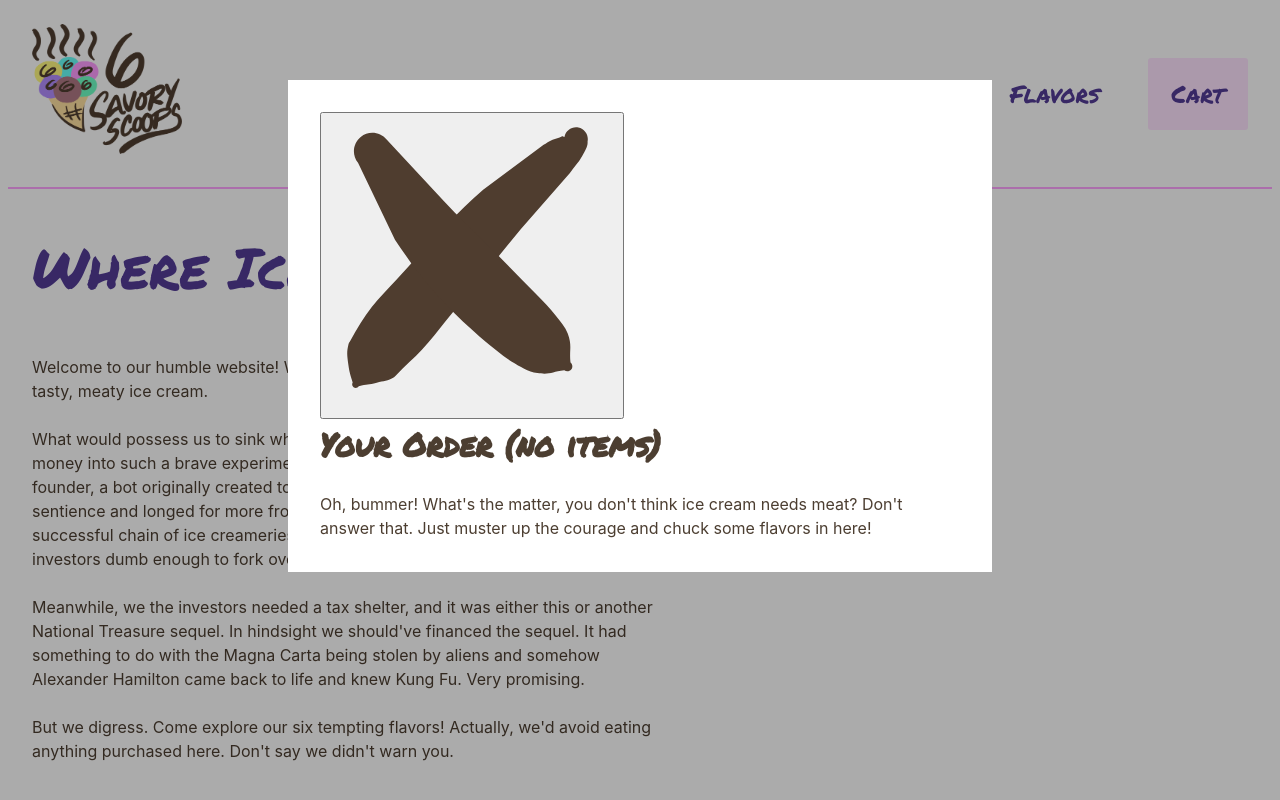
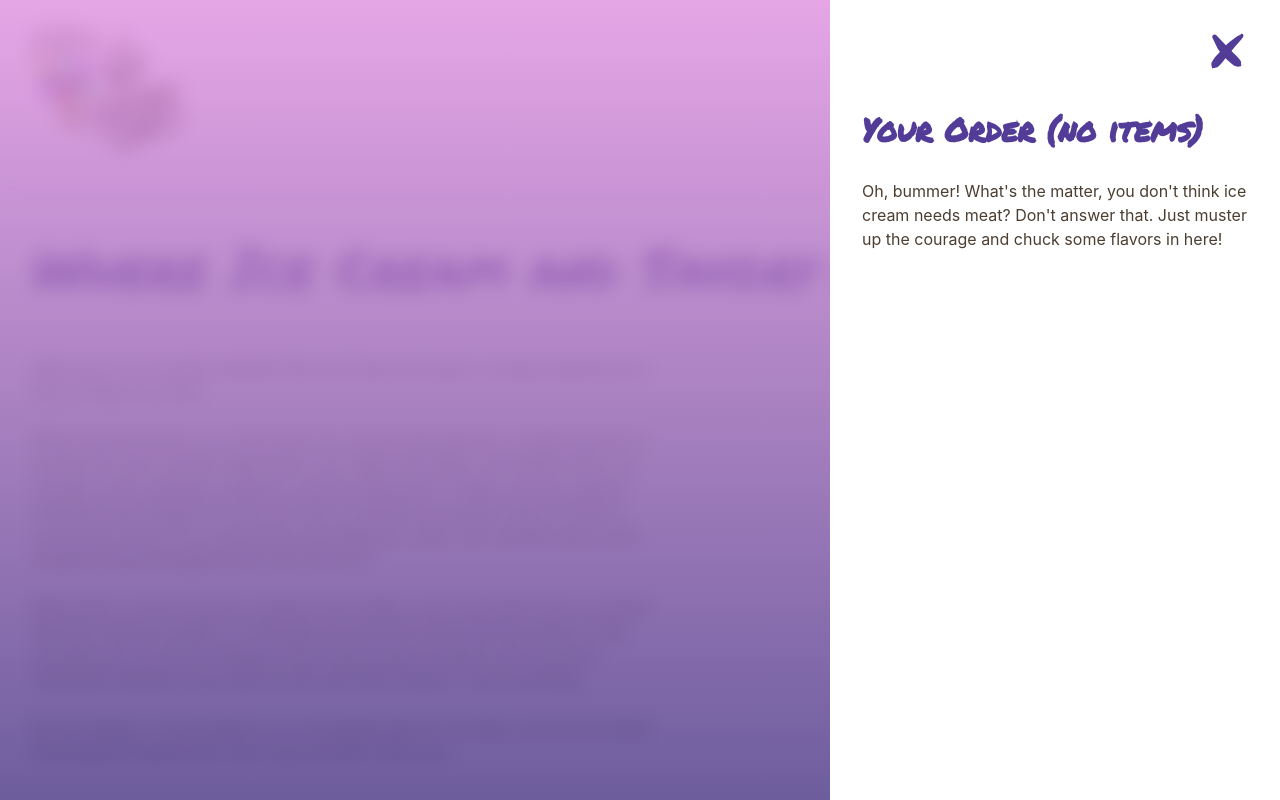
Before and after one commit to falldowngoboone/6-savory-scoops, a React (Create React App) app: page / in a window 1280 px wide. Both pictures are taken after a click on the button "Cart". Shown: the top 800 px of the page. Built offline with nearby package versions, Linux system fonts and the light colour scheme.

Commit message:
Style cart

```diff
--- a/src/Cart.js
+++ b/src/Cart.js
@@ -14,8 +14,11 @@ function Cart() {
   return (
     <div className={styles.cart}>
       <h2 className={styles.title} id="cart-heading">
-        Your Order ({orderItems.length || 'no'}{' '}
-        {orderItems.length !== 1 ? 'items' : 'item'})
+        Your Order{' '}
+        <span className={styles.tally}>
+          ({orderItems.length || 'no'}{' '}
+          {orderItems.length !== 1 ? 'items' : 'item'})
+        </span>
       </h2>
       {orderItems.length > 0 ? (
         <>
@@ -30,7 +33,7 @@ function Cart() {
           <Link className={appStyles.button} to="/checkout">
             Checkout
           </Link>
-          <h3>All the deliciousness</h3>
+          <h3 className={styles.subheading}>All the deliciousness</h3>
           {orderItems.length > 5 && (
             <p>Oh, my, you must have a death wish...</p>
           )}
@@ -53,10 +56,16 @@ function Cart() {
 
 function OrderItem({ image, name, price }) {
   return (
-    <li>
-      <p>{name}</p>
-      <p>${price}</p>
-      <img src={image} height="320" width="320" alt="" />
+    <li className={styles.item}>
+      <p className={styles.itemName}>{name}</p>
+      <p className={styles.itemPrice}>${price}</p>
+      <img
+        className={styles.itemImage}
+        src={image}
+        height="320"
+        width="320"
+        alt=""
+      />
     </li>
   );
 }
--- a/src/Cart.module.scss
+++ b/src/Cart.module.scss
@@ -9,4 +9,51 @@
 .title {
   font-family: vars.$font-display;
   font-size: 2rem;
+  line-height: 1.1;
+  color: vars.$purple-dark;
+  margin-bottom: 1em;
 }
+
+.subheading {
+  margin-top: 4em;
+}
+
+.tally {
+  white-space: nowrap;
+}
+
+.pricing {
+  display: grid;
+  grid-template-columns: 1fr 1fr;
+}
+
+.priceType {
+  font-weight: 700;
+}
+
+.price {
+  text-align: right;
+}
+
+.item {
+  display: grid;
+  grid-template-areas:
+    '. image'
+    'name image'
+    'price image'
+    '. image';
+  grid-template-columns: 7fr 3fr;
+}
+
+.itemName {
+  grid-area: name;
+}
+
+.itemPrice {
+  grid-area: price;
+  font-weight: 700;
+}
+
+.itemImage {
+  grid-area: image;
+}
--- a/src/CartModal.js
+++ b/src/CartModal.js
@@ -1,5 +1,5 @@
 import React from 'react';
-import { Dialog } from '@reach/dialog';
+import { DialogContent, DialogOverlay } from '@reach/dialog';
 
 import Cart from './Cart';
 import { ReactComponent as Close } from './close.svg';
@@ -7,6 +7,7 @@ import { useOrderContext } from './order';
 
 import '@reach/dialog/styles.css';
 import * as appStyles from './App.module.scss';
+import * as styles from './CartModal.module.scss';
 
 function CartModal() {
   const [showCart, setShowCart] = React.useState(false);
@@ -38,19 +39,23 @@ function CartModal() {
       >
         {orderItems.length ? `Cart (${orderItems.length})` : 'Cart'}
       </button>
-      <Dialog
+      <DialogOverlay
         isOpen={showCart}
         onDismiss={() => {
           setShowCart(false);
         }}
-        className="drawer"
-        aria-labelledby="cart-heading"
+        className={styles.overlay}
       >
-        <button className="drawer__close" onClick={() => setShowCart(false)}>
-          <Close />
-        </button>
-        <Cart />
-      </Dialog>
+        <DialogContent
+          className={styles.wrapper}
+          aria-labelledby="cart-heading"
+        >
+          <button className={styles.close} onClick={() => setShowCart(false)}>
+            <Close />
+          </button>
+          <Cart />
+        </DialogContent>
+      </DialogOverlay>
     </>
   );
 }
--- /dev/null
+++ b/src/CartModal.module.scss
@@ -0,0 +1,32 @@
+@use 'variables' as vars;
+
+.wrapper {
+  position: fixed;
+  width: 100%;
+  height: 100%;
+  top: 0;
+  right: 0;
+  max-width: 450px;
+  margin: 0;
+  overflow-y: auto;
+  padding-top: 7rem;
+}
+
+.overlay {
+  backdrop-filter: blur(10px);
+  background-image: linear-gradient(
+    rgba(vars.$pink-dark, 0.7),
+    rgba(vars.$purple-dark, 0.7)
+  );
+}
+
+.close {
+  -webkit-appearance: none;
+  appearance: none;
+  border: none;
+  background-color: transparent;
+  width: 2.5rem;
+  position: absolute;
+  right: 2rem;
+  top: 2rem;
+}
--- a/src/index.scss
+++ b/src/index.scss
@@ -6,6 +6,7 @@
 *::after {
   margin: 0;
   padding: 0;
+  box-sizing: inherit;
 }
 
 html {
@@ -13,6 +14,7 @@ html {
   font-family: vars.$font-sans;
   line-height: 1.5;
   color: vars.$chocolate;
+  box-sizing: border-box;
 }
 
 img {
```
Also changed, not shown: src/close.svg, src/logo.svg (deleted).
